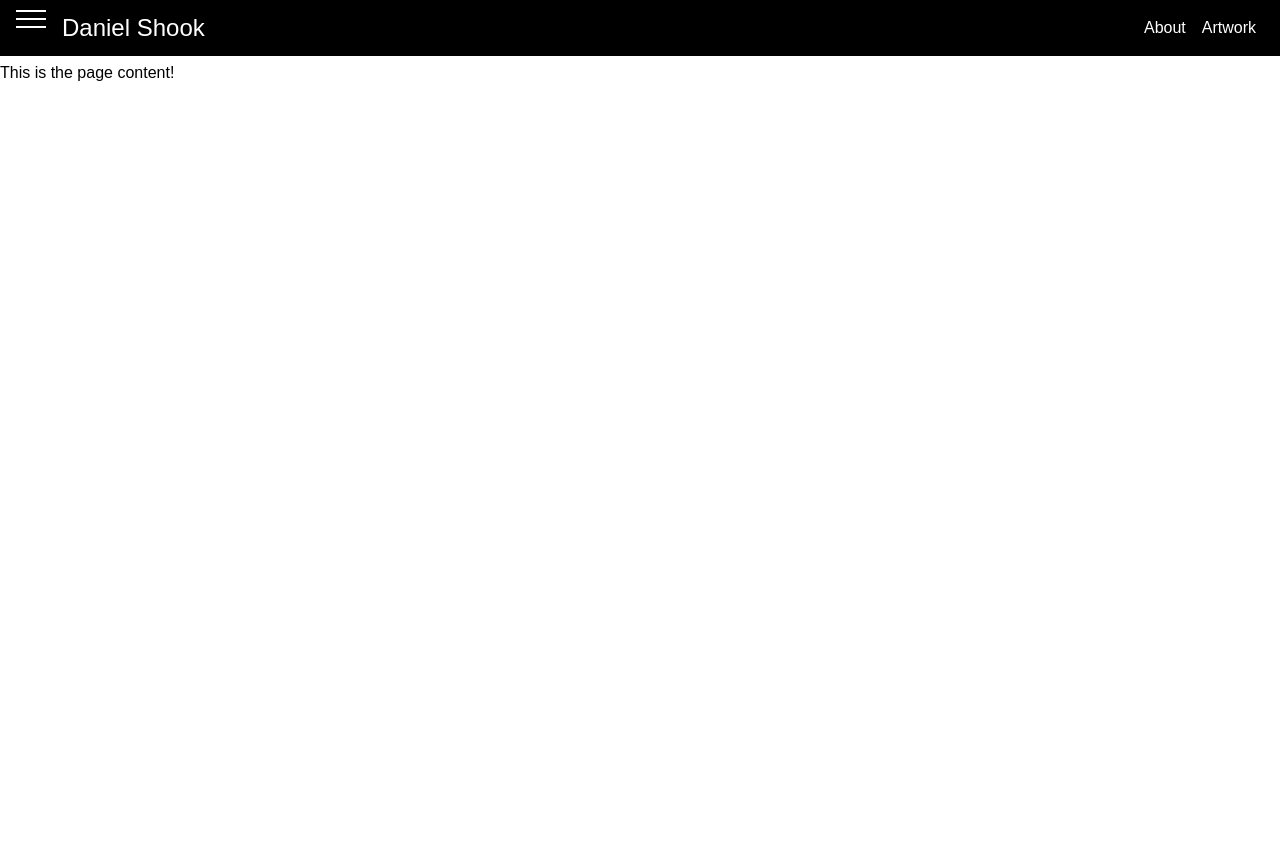
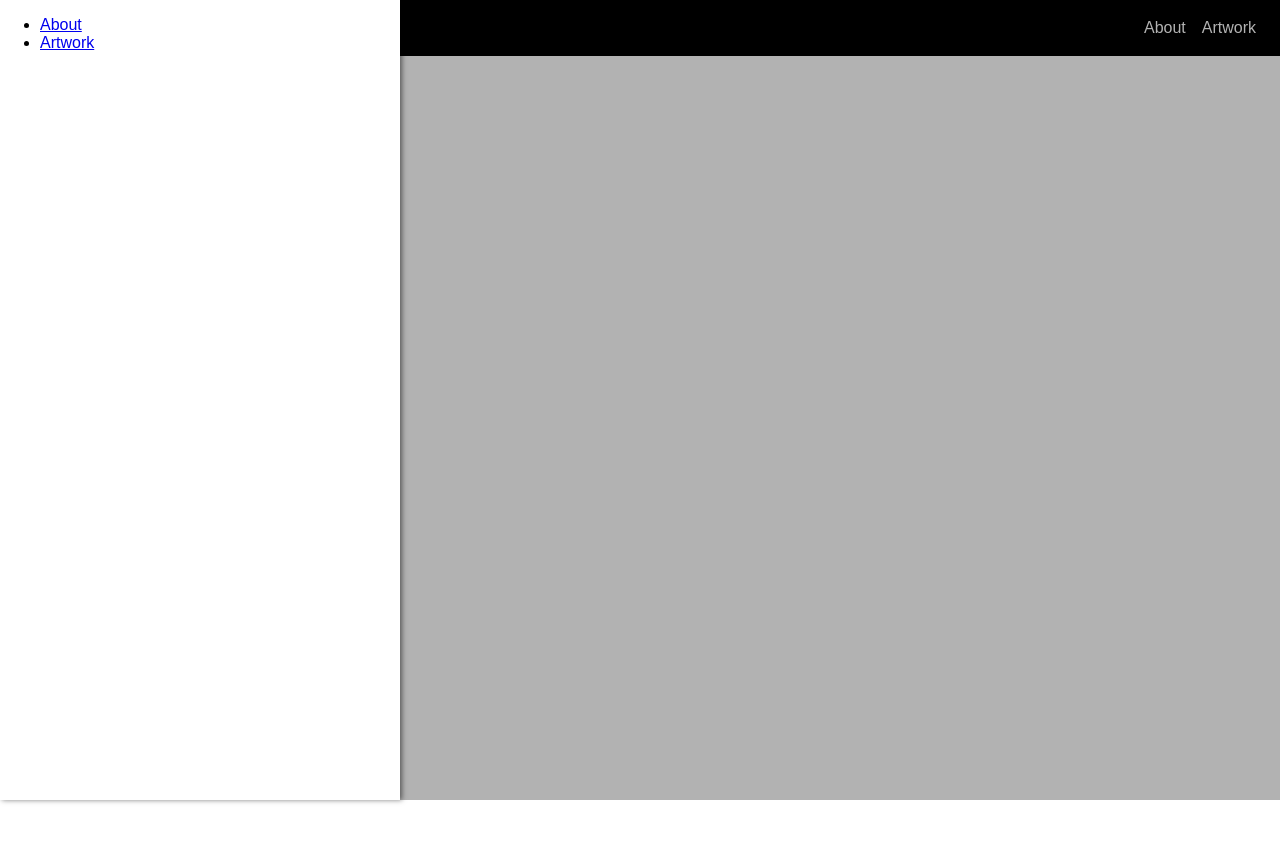
Before and after one commit to danshook/myPage, a React (Create React App) app in the folder my-page/: page / in a window 1280 px wide. Shown: the top 842 px of the page. Before the commit the page ends 800 px from the top, so only its background shows below. Built offline with nearby package versions, Linux system fonts and the light colour scheme.

Commit message:
adding side drawer

```diff
--- a/my-page/src/App.js
+++ b/my-page/src/App.js
@@ -1,11 +1,16 @@
 import React, { Component } from 'react';
 
 import Toolbar from './components/Toolbar/Toolbar';
+import SideDrawer from './components/SideDrawer/SideDrawer';
+import Bacdrop from './components/Backdrop/Backdrop';
+
 class App extends Component {
   render() {
     return (
-      <div className="App">
+      <div style={{height: '100%'}}>
        <Toolbar />
+       <SideDrawer />
+       <Bacdrop />
         <main style={{marginTop: '64px'}}>
           <p>This is the page content!</p>
         </main>
--- /dev/null
+++ b/my-page/src/components/Backdrop/Backdrop.css
@@ -0,0 +1,9 @@
+.backdrop {
+    position: fixed;
+    width: 100%;
+    height: 100%;
+    top: 0;
+    left: 0;
+    background: rgba(0, 0, 0, 0.3);
+    z-index: 100;
+}
--- /dev/null
+++ b/my-page/src/components/Backdrop/Backdrop.js
@@ -0,0 +1,9 @@
+import React from 'react';
+
+import './Backdrop.css';
+
+const backdrop = props => (
+    <div className="backdrop" />
+);
+
+export default backdrop;
--- /dev/null
+++ b/my-page/src/components/SideDrawer/SideDrawer.css
@@ -0,0 +1,11 @@
+.sideDrawer {
+    height: 100%;
+    background: white;
+    box-shadow: 2px 0px 5px rgba(0, 0, 0, 0.5);
+    position: fixed;
+    top: 0;
+    left: 0;
+    width: 70%;
+    max-width: 400px;
+    z-index: 200;
+}
--- a/my-page/src/components/SideDrawer/SideDrawer.js
+++ b/my-page/src/components/SideDrawer/SideDrawer.js
@@ -0,0 +1,18 @@
+import React from 'react';
+
+import "./SideDrawer.css";
+
+const sideDrawer = props => (
+    <nav className="sideDrawer">
+        <ul>
+            <li>
+                <a href= "/">About</a>
+            </li>
+            <li>
+                <a href= "/">Artwork</a>
+            </li>
+        </ul>
+    </nav>
+);
+
+export default sideDrawer;
--- a/my-page/src/index.css
+++ b/my-page/src/index.css
@@ -1,5 +1,11 @@
+html {
+  height: 100%;
+}
+
 body {
   margin: 0;
   padding: 0;
   font-family: sans-serif;
+  height: 100%;
+
 }
```
